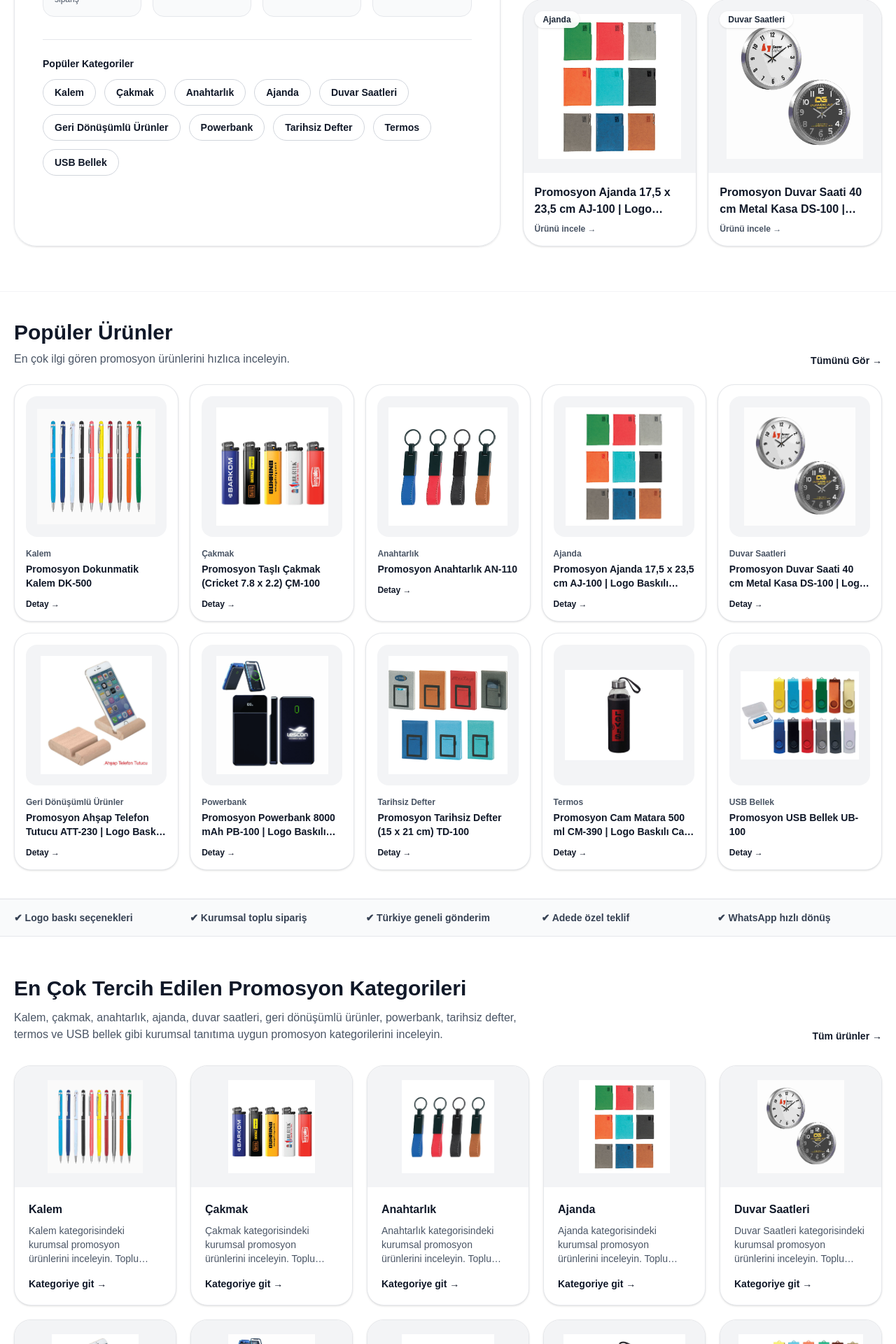
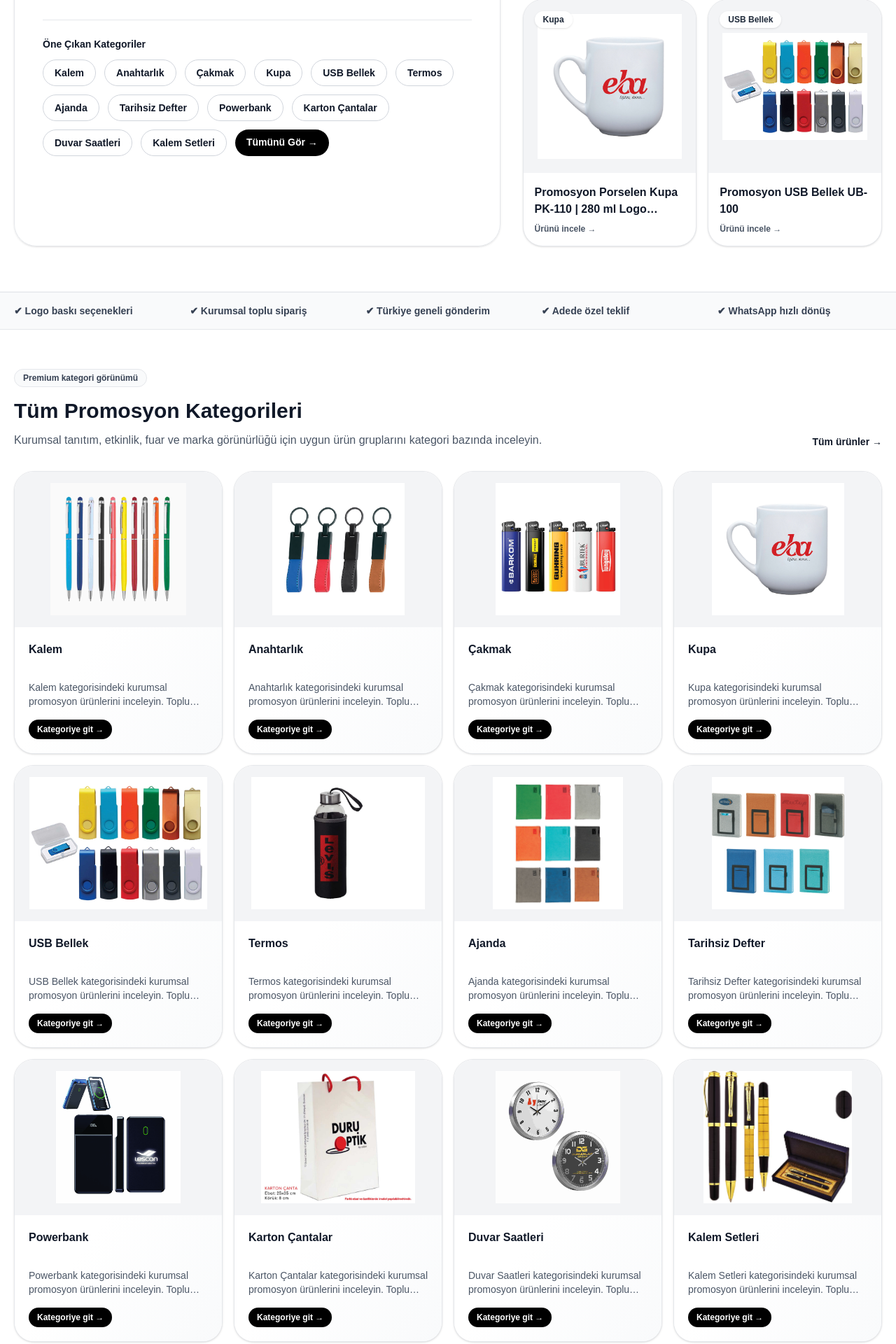
Before and after one commit to berkankocek1-dot/firmapromosyon, a Next.js app: page / in a window 1280 px wide. Shown: the part 880-2800 px from the top of the page at 70% size. Built offline with nearby package versions, Linux system fonts and the light colour scheme.

Commit message:
Refactor homepage: simplify sections and improve SEO structure

```diff
--- a/app/page.tsx
+++ b/app/page.tsx
@@ -8,21 +8,43 @@ const SITE_URL = "https://www.firmapromosyon.com";
 
 const CATEGORY_ORDER = [
   "Kalem",
+  "Anahtarlık",
   "Çakmak",
-  "Anahtarlık",
+  "Kupa",
+  "USB Bellek",
+  "Termos",
   "Ajanda",
+  "Tarihsiz Defter",
+  "Powerbank",
+  "Karton Çantalar",
   "Duvar Saatleri",
+  "Kalem Setleri",
   "Geri Dönüşümlü Ürünler",
-  "Powerbank",
-  "Tarihsiz Defter",
-  "Termos",
-  "USB Bellek",
+  "Yapışkanlı Notluklar",
+  "Matbaa Ürünleri",
+  "Promosyon Şapka",
+  "Ahşap ve Deri Masaüstü Ürünler",
+  "Promosyon Tişört",
+  "Organizerler",
+  "Sekreterlikler ve Evrak Çantaları",
+  "Kırtasiye Ürünleri",
+  "VIP Ürünler",
+  "Masa Sümeni",
+  "Hesap Makineleri",
+  "Seramik ve Porselen Kupalar",
+  "Ham Bez & Tela Çanta",
+  "Bayraklar",
+  "Teknolojik Ürünler",
+  "Kartvizitlik",
+  "Ayna ve Deri Kartlıklar",
+  "Çakı, Fener ve Tornavida Seti",
+  "İmalat Ürünler",
 ] as const;
 
 export const metadata: Metadata = {
   title: "FirmaPromosyon | Logo Baskılı Kurumsal Promosyon Ürünleri",
   description:
-    "Logo baskılı kurumsal promosyon ürünleri, promosyon kalem, termos, ajanda, anahtarlık, USB bellek, powerbank, geri dönüşümlü ürünler, DTF baskı ve UV baskı çözümleri için FirmaPromosyon’dan hızlı teklif alın.",
+    "Logo baskılı kurumsal promosyon ürünleri, promosyon kalem, termos, ajanda, anahtarlık, USB bellek ve powerbank çözümleri için FirmaPromosyon’dan hızlı teklif alın.",
   alternates: { canonical: "/" },
   keywords: [
     "promosyon ürünleri",
@@ -30,14 +52,11 @@ export const metadata: Metadata = {
     "logo baskılı promosyon ürünleri",
     "promosyon kalem",
     "promosyon ajanda",
-    "promosyon tarihsiz defter",
     "promosyon anahtarlık",
     "promosyon çakmak",
     "promosyon termos",
     "promosyon powerbank",
     "promosyon usb bellek",
-    "geri dönüşümlü promosyon ürünleri",
-    "duvar saati promosyon",
     "dtf baskı",
     "uv baskı",
     "toptan promosyon ürünleri",
@@ -106,12 +125,21 @@ function normalizeText(value: string) {
     .trim();
 }
 
+function slugify(value: string) {
+  return normalizeText(value)
+    .replace(/&/g, "ve")
+    .replace(/[^a-z0-9\s-]/g, "")
+    .replace(/\s+/g, "-")
+    .replace(/-+/g, "-")
+    .replace(/^-|-$/g, "");
+}
+
 function getCategoryHref(categoryName: string) {
   const matched = categories.find(
     (c: any) => normalizeText(c.name) === normalizeText(categoryName)
   );
 
-  return matched ? `/kategori/${matched.slug}` : "/urunler";
+  return matched ? `/kategori/${matched.slug}` : `/kategori/${slugify(categoryName)}`;
 }
 
 function getMinOrderText(product: any) {
@@ -142,19 +170,22 @@ function getCategoryImage(category: any) {
   return matchedProduct ? pickImg(matchedProduct) : "/og.jpg";
 }
 
-function sortCategoriesByOrder(categoryList: any[]) {
-  return [...categoryList].sort((a, b) => {
-    const aIndex = CATEGORY_ORDER.findIndex(
-      (name) => normalizeText(name) === normalizeText(a.name)
-    );
-    const bIndex = CATEGORY_ORDER.findIndex(
-      (name) => normalizeText(name) === normalizeText(b.name)
+function buildOrderedCategories() {
+  return CATEGORY_ORDER.map((categoryName) => {
+    const matched = categories.find(
+      (c: any) => normalizeText(c.name) === normalizeText(categoryName)
     );
 
-    const safeA = aIndex === -1 ? 999 : aIndex;
-    const safeB = bIndex === -1 ? 999 : bIndex;
+    if (matched) return matched;
 
-    return safeA - safeB;
+    return {
+      name: categoryName,
+      slug: slugify(categoryName),
+      seoDescription: `${categoryName} ürünlerini inceleyin.`,
+      image: products.find(
+        (p: any) => normalizeText(p.category) === normalizeText(categoryName)
+      )?.image,
+    };
   });
 }
 
@@ -175,11 +206,11 @@ function buildOrderedCategoryProducts(allProducts: any[]) {
 }
 
 export default function Home() {
-  const orderedCategories = sortCategoriesByOrder(categories).slice(0, 10);
+  const orderedCategories = buildOrderedCategories();
   const orderedCategoryProducts = buildOrderedCategoryProducts(products);
 
-  const featuredProducts = orderedCategoryProducts;
-  const topStrip = orderedCategoryProducts;
+  const heroCategoryChips = orderedCategories.slice(0, 12);
+  const topStrip = orderedCategoryProducts.slice(0, 10);
   const heroShowcase = orderedCategoryProducts.slice(0, 5);
 
   const kalemProducts = products
@@ -214,7 +245,7 @@ export default function Home() {
     name: "FirmaPromosyon | Logo Baskılı Kurumsal Promosyon Ürünleri",
     url: SITE_URL,
     description:
-      "Kurumsal promosyon ürünleri, logo baskı çözümleri, DTF baskı, UV baskı ve toplu siparişler için hızlı teklif alın.",
+      "Kurumsal promosyon ürünleri, logo baskı çözümleri ve toplu siparişler için hızlı teklif alın.",
     inLanguage: "tr-TR",
     primaryImageOfPage: {
       "@type": "ImageObject",
@@ -255,13 +286,15 @@ export default function Home() {
   const itemListSchema = {
     "@context": "https://schema.org",
     "@type": "ItemList",
-    name: "Öne Çıkan Promosyon Ürünleri",
-    itemListElement: featuredProducts.map((p: any, index: number) => ({
-      "@type": "ListItem",
-      position: index + 1,
-      url: `${SITE_URL}/urunler/${pickSlug(p)}`,
-      name: pickTitle(p),
-    })),
+    name: "Popüler Ürünler",
+    itemListElement: topStrip
+      .filter((p: any) => pickSlug(p))
+      .map((p: any, index: number) => ({
+        "@type": "ListItem",
+        position: index + 1,
+        url: `${SITE_URL}/urunler/${pickSlug(p)}`,
+        name: pickTitle(p),
+      })),
   };
 
   const faqSchema = {
@@ -338,11 +371,9 @@ export default function Home() {
               </h1>
 
               <p className="mt-5 max-w-3xl text-base leading-7 text-gray-700 md:text-lg">
-                Promosyon kalem, termos, ajanda, tarihsiz defter, anahtarlık,
-                çakmak, duvar saati, powerbank, USB bellek ve geri dönüşümlü
-                promosyon ürünlerinde kurumsal toplu sipariş çözümleri sunuyoruz.
-                DTF baskı, UV baskı, lazer baskı ve farklı logo uygulamaları için
-                hızlı teklif alın.
+                Kurumsal tanıtım, fuar, etkinlik ve toplu firma siparişleri için
+                logo baskılı promosyon ürünleri sunuyoruz. DTF, UV ve lazer baskı
+                seçenekleriyle ürün, adet ve uygulama detaylarına göre hızlı teklif alın.
               </p>
 
               <div className="mt-7 flex flex-col gap-3 sm:flex-row sm:flex-wrap">
@@ -377,14 +408,13 @@ export default function Home() {
                 <HeroStat title="Hızlı Dönüş" text="Teklif ve bilgi akışı" />
               </div>
 
-              {/* HERO ALT KATEGORİ CHIPS */}
               <div className="mt-8 border-t border-gray-200 pt-6">
                 <div className="mb-3 text-sm font-extrabold text-gray-900">
-                  Popüler Kategoriler
+                  Öne Çıkan Kategoriler
                 </div>
 
                 <div className="flex flex-wrap gap-3">
-                  {orderedCategories.map((category: any) => (
+                  {heroCategoryChips.map((category: any) => (
                     <Link
                       key={category.slug}
                       href={`/kategori/${category.slug}`}
@@ -393,6 +423,13 @@ export default function Home() {
                       {category.name}
                     </Link>
                   ))}
+
+                  <Link
+                    href="/urunler"
+                    className="rounded-full bg-black px-4 py-2 text-sm font-semibold text-white transition hover:bg-gray-900"
+                  >
+                    Tümünü Gör →
+                  </Link>
                 </div>
               </div>
             </div>
@@ -445,8 +482,79 @@ export default function Home() {
         </div>
       </section>
 
+      {/* GÜVEN BANDI */}
+      <section className="border-b border-t border-gray-200 bg-gray-50">
+        <div className="mx-auto grid max-w-7xl gap-4 px-5 py-4 text-sm font-semibold text-gray-700 sm:grid-cols-2 lg:grid-cols-5">
+          <div>✔ Logo baskı seçenekleri</div>
+          <div>✔ Kurumsal toplu sipariş</div>
+          <div>✔ Türkiye geneli gönderim</div>
+          <div>✔ Adede özel teklif</div>
+          <div>✔ WhatsApp hızlı dönüş</div>
+        </div>
+      </section>
+
+      {/* KATEGORİLER */}
+      <section className="mx-auto max-w-7xl px-5 py-14">
+        <div className="flex flex-col gap-3 sm:flex-row sm:items-end sm:justify-between">
+          <div className="max-w-3xl">
+            <div className="inline-flex items-center gap-2 rounded-full border border-gray-200 bg-gray-50 px-3 py-1 text-xs font-semibold text-gray-700">
+              Premium kategori görünümü
+            </div>
+
+            <h2 className="mt-4 text-2xl font-extrabold text-gray-900 md:text-3xl">
+              Tüm Promosyon Kategorileri
+            </h2>
+            <p className="mt-3 text-sm text-gray-600 md:text-base">
+              Kurumsal tanıtım, etkinlik, fuar ve marka görünürlüğü için uygun ürün
+              gruplarını kategori bazında inceleyin.
+            </p>
+          </div>
+
+          <Link href="/urunler" className="text-sm font-semibold text-gray-900 hover:underline">
+            Tüm ürünler →
+          </Link>
+        </div>
+
+        <div className="mt-8 grid grid-cols-2 gap-4 md:grid-cols-3 xl:grid-cols-4">
+          {categoryCards.map((category: any) => (
+            <Link
+              key={category.slug}
+              href={`/kategori/${category.slug}`}
+              className="group relative overflow-hidden rounded-[28px] border border-gray-200 bg-white shadow-sm transition duration-300 hover:-translate-y-1 hover:shadow-xl"
+            >
+              <div className="absolute inset-0 bg-gradient-to-br from-white via-white to-gray-50" />
+              <div className="relative">
+                <div className="relative aspect-[4/3] overflow-hidden border-b border-gray-100 bg-gray-100">
+                  <Image
+                    src={getCategoryImage(category)}
+                    alt={category.name}
+                    fill
+                    sizes="(max-width: 768px) 50vw, (max-width: 1280px) 33vw, 25vw"
+                    className="object-contain p-4 transition duration-500 group-hover:scale-105"
+                  />
+                </div>
+
+                <div className="p-4 md:p-5">
+                  <div className="line-clamp-2 min-h-[48px] text-sm font-extrabold text-gray-900 md:text-base">
+                    {category.name}
+                  </div>
+
+                  <p className="mt-2 line-clamp-2 text-xs leading-5 text-gray-600 md:text-sm">
+                    {category.seoDescription || `${category.name} ürünlerini inceleyin.`}
+                  </p>
+
+                  <div className="mt-4 inline-flex items-center rounded-full bg-black px-3 py-1.5 text-[11px] font-semibold text-white md:text-xs">
+                    Kategoriye git →
+                  </div>
+                </div>
+              </div>
+            </Link>
+          ))}
+        </div>
+      </section>
+
       {/* POPÜLER ÜRÜNLER */}
-      <section className="border-b border-gray-100 bg-white">
+      <section className="border-b border-t border-gray-100 bg-white">
         <div className="mx-auto max-w-7xl px-5 py-10">
           <div className="flex flex-col gap-3 sm:flex-row sm:items-end sm:justify-between">
             <div>
@@ -500,162 +608,6 @@ export default function Home() {
               );
             })}
           </div>
-        </div>
-      </section>
-
-      {/* GÜVEN BANDI */}
-      <section className="border-b border-t border-gray-200 bg-gray-50">
-        <div className="mx-auto grid max-w-7xl gap-4 px-5 py-4 text-sm font-semibold text-gray-700 sm:grid-cols-2 lg:grid-cols-5">
-          <div>✔ Logo baskı seçenekleri</div>
-          <div>✔ Kurumsal toplu sipariş</div>
-          <div>✔ Türkiye geneli gönderim</div>
-          <div>✔ Adede özel teklif</div>
-          <div>✔ WhatsApp hızlı dönüş</div>
-        </div>
-      </section>
-
-      {/* KATEGORİLER */}
-      <section className="mx-auto max-w-7xl px-5 py-14">
-        <div className="flex flex-col gap-3 sm:flex-row sm:items-end sm:justify-between">
-          <div className="max-w-3xl">
-            <h2 className="text-2xl font-extrabold text-gray-900 md:text-3xl">
-              En Çok Tercih Edilen Promosyon Kategorileri
-            </h2>
-            <p className="mt-3 text-sm text-gray-600 md:text-base">
-              Kalem, çakmak, anahtarlık, ajanda, duvar saatleri, geri dönüşümlü ürünler,
-              powerbank, tarihsiz defter, termos ve USB bellek gibi kurumsal tanıtıma
-              uygun promosyon kategorilerini inceleyin.
-            </p>
-          </div>
-
-          <Link href="/urunler" className="text-sm font-semibold text-gray-900 hover:underline">
-            Tüm ürünler →
-          </Link>
-        </div>
-
-        <div className="mt-8 grid grid-cols-1 gap-5 sm:grid-cols-2 lg:grid-cols-4 xl:grid-cols-5">
-          {categoryCards.map((category: any) => (
-            <Link
-              key={category.slug}
-              href={`/kategori/${category.slug}`}
-              className="group overflow-hidden rounded-3xl border border-gray-200 bg-white shadow-sm transition hover:-translate-y-1 hover:shadow-md"
-            >
-              <div className="relative aspect-[4/3] bg-gray-100">
-                <Image
-                  src={getCategoryImage(category)}
-                  alt={category.name}
-                  fill
-                  sizes="(max-width: 640px) 100vw, (max-width: 1280px) 25vw, 20vw"
-                  className="object-contain p-5 transition duration-500 group-hover:scale-105"
-                />
-              </div>
-
-              <div className="p-5">
-                <div className="text-base font-extrabold text-gray-900">
-                  {category.name}
-                </div>
-                <p className="mt-2 line-clamp-3 text-sm text-gray-600">
-                  {category.seoDescription || `${category.name} ürünlerini inceleyin.`}
-                </p>
-                <div className="mt-4 text-sm font-semibold text-gray-900">
-                  Kategoriye git →
-                </div>
-              </div>
-            </Link>
-          ))}
-        </div>
-      </section>
-
-      {/* ÜRÜNLER */}
-      <section id="urunler" className="mx-auto max-w-7xl px-5 py-14">
-        <div className="flex flex-col gap-3 sm:flex-row sm:items-end sm:justify-between">
-          <div className="min-w-0">
-            <h2 className="text-2xl font-extrabold text-gray-900 md:text-3xl">
-              Öne Çıkan Promosyon Ürünleri
-            </h2>
-            <p className="mt-2 text-sm text-gray-600">
-              Her kategoriden öne çıkan ürünleri inceleyin.
-            </p>
-          </div>
-
-          <Link
-            href="/urunler"
-            className="text-sm font-semibold text-gray-900 hover:underline"
-          >
-            Tümünü Gör →
-          </Link>
-        </div>
-
-        <div className="mt-8 grid grid-cols-1 gap-5 sm:grid-cols-2 lg:grid-cols-3 xl:grid-cols-5">
-          {featuredProducts.map((p: any) => {
-            const title = pickTitle(p);
-            const desc = pickDesc(p);
-            const cat = pickCat(p);
-            const img = pickImg(p);
-            const slug = pickSlug(p);
-            const categoryHref = getCategoryHref(cat);
-            const minOrder = getMinOrderText(p);
-
-            return (
-              <article
-                key={slug}
-                className="group rounded-3xl border border-gray-200 bg-white p-4 shadow-sm transition hover:-translate-y-1 hover:shadow-md"
-              >
-                <Link href={`/urunler/${slug}`} className="block">
-                  <div className="relative aspect-[4/3] overflow-hidden rounded-2xl bg-gray-100">
-                    <Image
-                      src={img}
-                      alt={title}
-                      fill
-                      sizes="(max-width: 640px) 100vw, (max-width: 1280px) 33vw, 20vw"
-                      className="object-contain p-4 transition duration-500 group-hover:scale-105"
-                    />
-                  </div>
-                </Link>
-
-                <div className="mt-4 min-w-0">
-                  <Link
-                    href={categoryHref}
-                    className="inline-flex rounded-full bg-gray-100 px-3 py-1 text-xs font-semibold text-gray-700 transition hover:bg-gray-200"
-                  >
-                    {cat}
-                  </Link>
-
-                  <Link href={`/urunler/${slug}`} className="block">
-                    <h3 className="mt-3 line-clamp-2 break-words text-lg font-extrabold text-gray-900">
-                      {title}
-                    </h3>
-                  </Link>
-
-                  <p className="mt-2 line-clamp-3 text-sm text-gray-700">{desc}</p>
-
-                  <div className="mt-4 flex flex-wrap gap-2">
-                    <span className="inline-flex items-center rounded-full bg-black px-3 py-1 text-xs font-semibold text-white">
-                      Hızlı teklif
-                    </span>
-                    <span className="inline-flex items-center rounded-full bg-gray-100 px-3 py-1 text-xs font-semibold text-gray-700">
-                      {minOrder}
-                    </span>
-                  </div>
-                </div>
-
-                <div className="mt-5 flex flex-wrap items-center justify-between gap-2">
-                  <Link
-                    href={`/urunler/${slug}`}
-                    className="rounded-full border border-gray-300 bg-white px-4 py-2 text-xs font-semibold text-gray-900 transition hover:border-gray-500"
-                  >
-                    Ürün Detayı
-                  </Link>
-                  <Link
-                    href={`/kurumsal-teklif-al?product=${encodeURIComponent(slug)}`}
-                    className="rounded-full bg-black px-4 py-2 text-xs font-semibold text-white transition hover:bg-gray-900"
-                  >
-                    Teklif Al
-                  </Link>
-                </div>
-              </article>
-            );
-          })}
         </div>
       </section>
 
@@ -799,79 +751,48 @@ export default function Home() {
         </div>
       </section>
 
-      {/* KATEGORİ CLUSTER */}
-      <section className="mx-auto max-w-7xl px-5 py-12">
-        <div className="rounded-3xl border border-gray-200 bg-white p-6 md:p-10">
-          <h2 className="text-2xl font-extrabold text-gray-900 md:text-3xl">
-            Promosyon Ürün Kategorileri
-          </h2>
-          <p className="mt-3 max-w-3xl text-sm leading-7 text-gray-700 md:text-base">
-            Kurumsal promosyon ihtiyaçları için en çok tercih edilen ürün gruplarını inceleyin.
-            Logo baskılı promosyon kalem, ajanda, anahtarlık, çakmak, duvar saatleri,
-            geri dönüşümlü ürünler, powerbank, tarihsiz defter, termos ve USB bellek
-            kategorileri ile markanıza uygun çözümler sunuyoruz.
-          </p>
-
-          <div className="mt-6 flex flex-wrap gap-3">
-            {orderedCategories.map((category: any) => (
-              <Link
-                key={category.slug}
-                href={`/kategori/${category.slug}`}
-                className="rounded-full border border-gray-300 bg-gray-50 px-4 py-2 text-sm font-semibold text-gray-900 transition hover:border-gray-500 hover:bg-white"
-              >
-                {category.name}
-              </Link>
-            ))}
-          </div>
-        </div>
-      </section>
-
       {/* SEO METNİ */}
       <section className="mx-auto max-w-7xl px-5 py-12">
         <div className="grid gap-6 rounded-3xl border border-gray-200 bg-gray-50 p-6 md:grid-cols-2 md:p-10">
           <div>
             <h2 className="text-2xl font-extrabold text-gray-900 md:text-3xl">
-              Kurumsal Promosyon Ürünleri ve Logo Baskı Çözümleri
+              Kurumsal Promosyon ve Baskı Çözümleri
             </h2>
 
             <div className="mt-5 space-y-4 text-sm leading-7 text-gray-700 md:text-base">
               <p>
-                Promosyon ürünleri, markaların müşterileri, iş ortakları ve
-                çalışanlarıyla daha güçlü bir bağ kurmasına yardımcı olan etkili
-                kurumsal tanıtım araçları arasında yer alır.
+                Promosyon ürünleri, markanızı müşterilerinizin ve iş ortaklarınızın
+                günlük hayatında görünür kılmanın etkili yollarından biridir.
               </p>
 
               <p>
-                FirmaPromosyon olarak kurumsal firmalara yönelik logo baskılı
-                promosyon ürünleri, DTF baskı, UV baskı, lazer baskı ve farklı
-                markalama çözümleri sunuyoruz. Ürün modeli, baskı türü, sipariş
-                adedi ve teslim süresi gibi detaylara göre teklif süreci planlanır.
+                FirmaPromosyon olarak ürün seçimi, baskı tekniği, adet planlaması
+                ve teklif sürecinde kurumsal ihtiyaçlara uygun çözümler sunuyoruz.
               </p>
 
               <p>
-                Promosyon kalem, termos, ajanda, defter, anahtarlık,
-                USB bellek, powerbank ve çevre dostu promosyon ürünleri gibi birçok
-                kategoride kurumsal siparişe uygun seçenekler sunmaktayız.
+                Uygun ürün ve doğru baskı yöntemiyle fuar, etkinlik, bayi ağı ve
+                kurumsal dağıtım süreçlerinizi daha güçlü hale getirebilirsiniz.
               </p>
             </div>
           </div>
 
           <div className="grid gap-3">
             <SimpleInfoCard
-              title="Promosyon kalem, termos, ajanda ve defter"
-              text="Markanıza uygun farklı ürün gruplarını tek yerde inceleyin."
+              title="Kurumsal siparişe uygun ürün seçimi"
+              text="Kullanım amacına ve hedef kitlenize göre doğru ürün gruplarını inceleyin."
             />
             <SimpleInfoCard
               title="DTF, UV ve lazer baskı alternatifleri"
-              text="Ürüne ve kullanım amacına göre farklı baskı çözümleri."
+              text="Ürüne ve kullanım senaryosuna göre farklı baskı çözümleri."
             />
             <SimpleInfoCard
-              title="Fuar, etkinlik ve kurumsal dağıtım için uygun"
-              text="Toplu sipariş ve tanıtım süreçlerine uygun ürün seçenekleri."
+              title="Fuar, etkinlik ve dağıtım odaklı kullanım"
+              text="Marka görünürlüğünü destekleyen pratik promosyon seçenekleri."
             />
             <SimpleInfoCard
-              title="Türkiye geneli teklif ve gönderim desteği"
-              text="Ürün, adet ve baskı detaylarına göre hızlı dönüş imkanı."
+              title="Hızlı teklif ve süreç desteği"
+              text="Ürün, adet ve baskı detaylarına göre daha net sipariş planlaması."
             />
           </div>
         </div>
```
